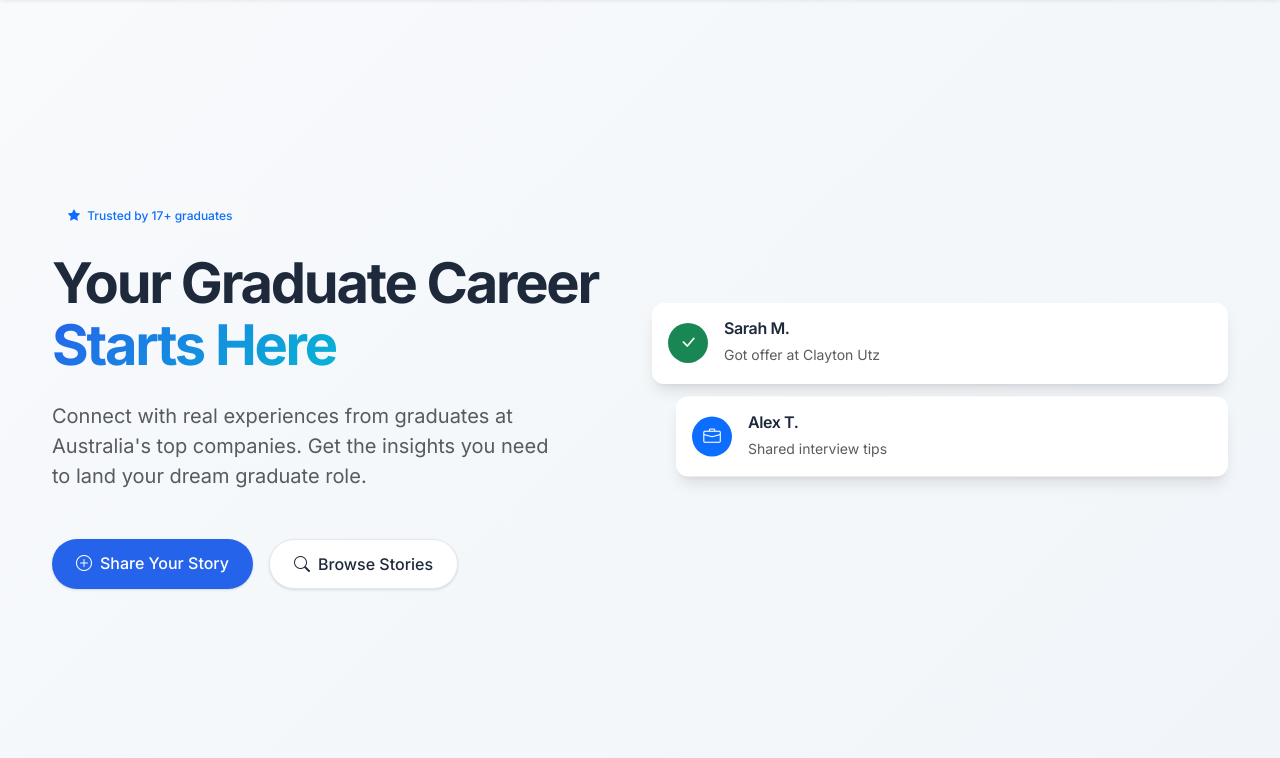
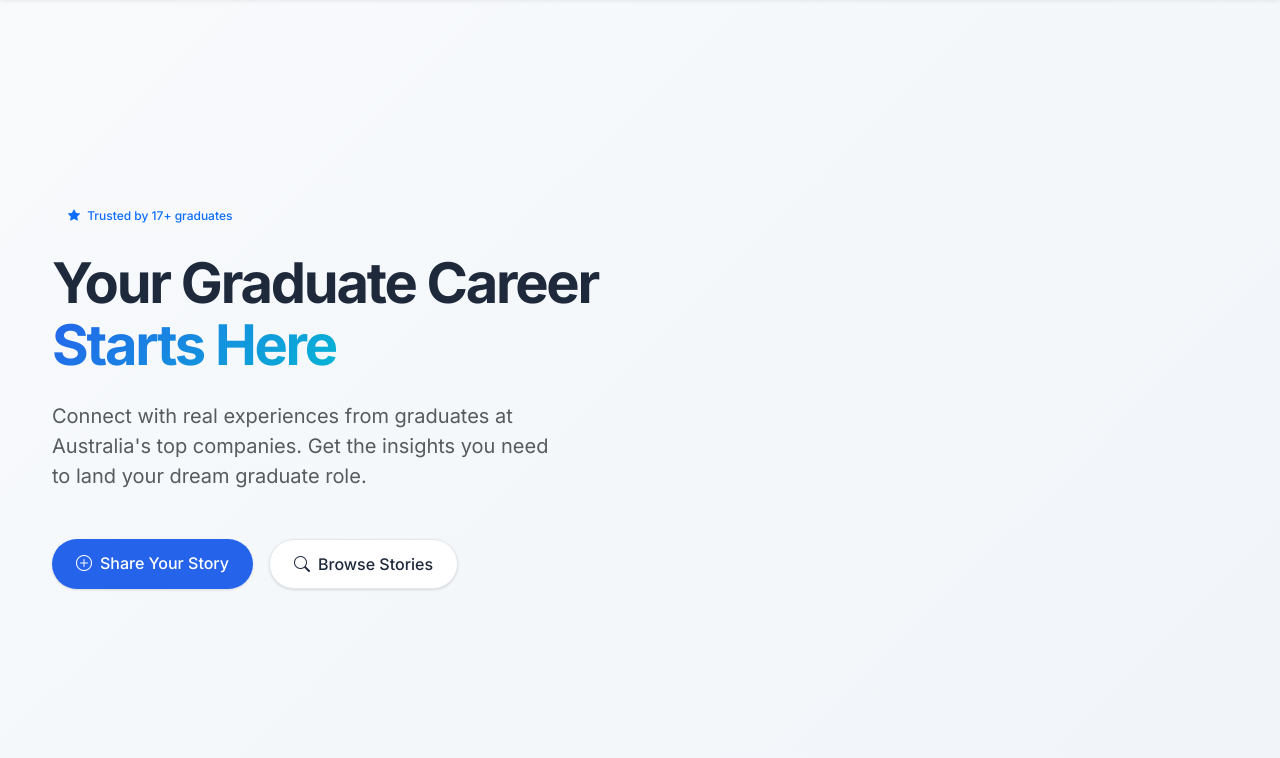
Before and after one commit to marlygme/grad-olliescott, a Flask app: page / in a window 1280 px wide. Shown: the part 72-830 px from the top of the page. Run offline with Flask 3, Linux system fonts and the light colour scheme.

Commit message:
Assistant checkpoint: Removed floating cards from hero section
Assistant generated file changes:
- templates/index.html: Remove floating cards from hero section
- static/style.css: Remove floating cards CSS, Remove floating cards mobile CSS

---

User prompt:

can you remove the Sarah.M and Alex.T card design - i dont like it

Replit-Commit-Author: Assistant
Replit-Commit-Session-Id: 14980846-fff5-4598-899d-cdf7886b54f5

```diff
--- a/static/style.css
+++ b/static/style.css
@@ -131,34 +131,7 @@ h1, h2, h3, h4, h5, h6 {
   max-width: 500px;
 }
 
-/* Hero Visual Elements */
-.hero-visual {
-  position: relative;
-  height: 400px;
-}
 
-.floating-cards {
-  position: absolute;
-  top: 50%;
-  left: 50%;
-  transform: translate(-50%, -50%);
-  width: 100%;
-}
-
-.floating-cards .card {
-  animation: float 3s ease-in-out infinite;
-  border: none !important;
-  box-shadow: var(--shadow-lg) !important;
-}
-
-.floating-cards .card:last-child {
-  animation-delay: 1.5s;
-}
-
-@keyframes float {
-  0%, 100% { transform: translateY(0px); }
-  50% { transform: translateY(-10px); }
-}
 
 .avatar {
   width: 40px;
@@ -341,9 +314,7 @@ body.stories-page {
     font-size: 1.1rem;
   }
 
-  .floating-cards {
-    display: none;
-  }
+
 
   .step-icon {
     width: 60px;
--- a/templates/index.html
+++ b/templates/index.html
@@ -36,39 +36,7 @@
         </div>
       </div>
 
-      <div class="col-lg-6">
-        <div class="hero-visual">
-          <div class="floating-cards">
-            <div class="card shadow-lg border-0 mb-3">
-              <div class="card-body">
-                <div class="d-flex align-items-center">
-                  <div class="avatar bg-success text-white rounded-circle me-3">
-                    <i class="bi bi-check-lg"></i>
-                  </div>
-                  <div>
-                    <h6 class="mb-1">Sarah M.</h6>
-                    <small class="text-muted">Got offer at Clayton Utz</small>
-                  </div>
-                </div>
-              </div>
-            </div>
 
-            <div class="card shadow-lg border-0 ms-4">
-              <div class="card-body">
-                <div class="d-flex align-items-center">
-                  <div class="avatar bg-primary text-white rounded-circle me-3">
-                    <i class="bi bi-briefcase"></i>
-                  </div>
-                  <div>
-                    <h6 class="mb-1">Alex T.</h6>
-                    <small class="text-muted">Shared interview tips</small>
-                  </div>
-                </div>
-              </div>
-            </div>
-          </div>
-        </div>
-      </div>
     </div>
   </div>
 </section>
```
